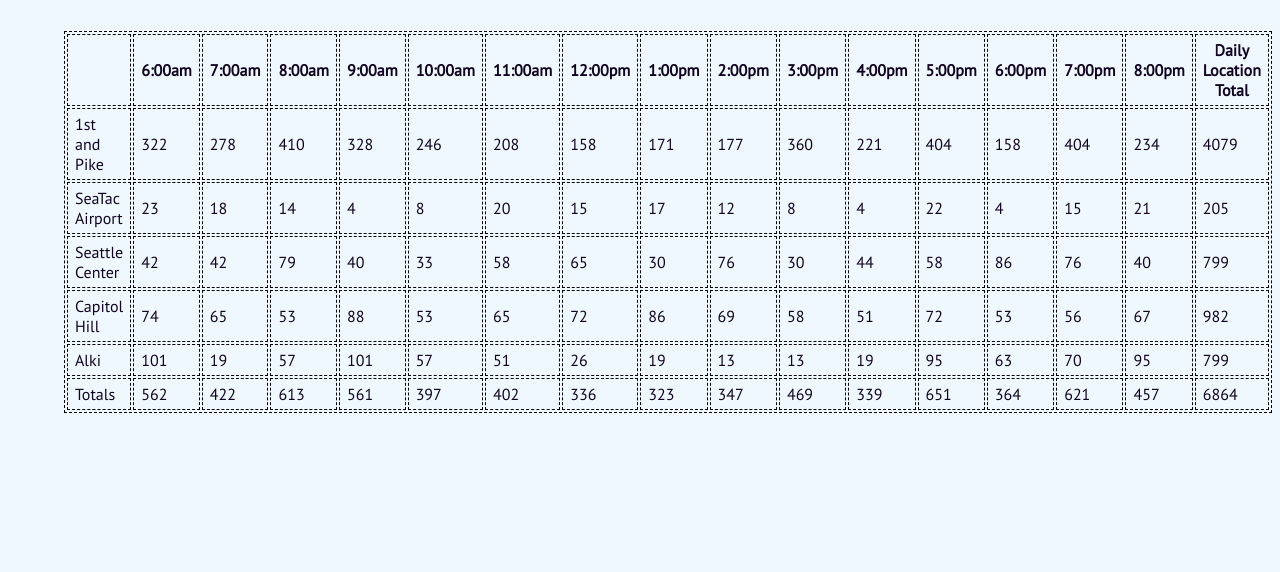
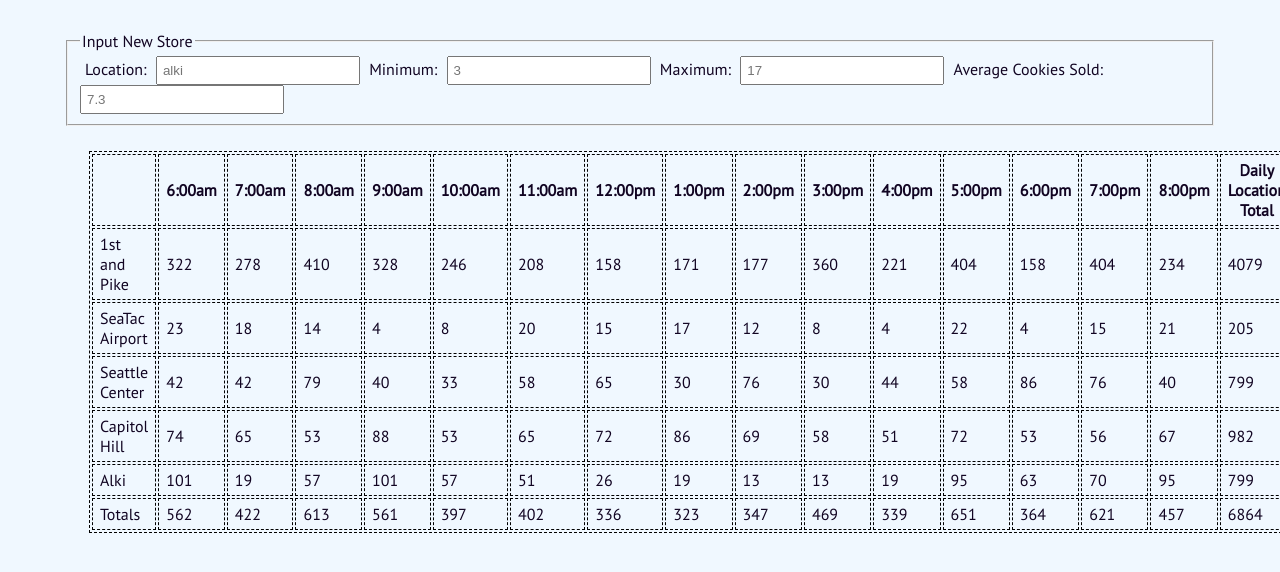
Before and after one commit to jshin83/cookie-stand, a plain HTML site: page sales.html in a window 1280 px wide. Shown: the part 186-758 px from the top of the page. Drawn offline with Linux system fonts and the light colour scheme; a web font is replaced by a local one.

Commit message:
added input fields and css

```diff
--- a/css/style.css
+++ b/css/style.css
@@ -47,7 +47,16 @@
   font-style: italic;
 }
 
-ul, h3, div, ol, p {
+input {
+  padding: 5px;
+  width: 190px;
+}
+
+label {
+  margin: 5px;
+}
+
+ul, h3, div, ol, p, fieldset {
   font-family: 'PT Sans', sans-serif;
   font-size: 16px;
   color: rgb(17, 4, 34);
@@ -55,6 +64,7 @@
 
 table, th, td {
   border: 1px dashed black;
+  margin: 25px;
 }
 
 th, td {
--- a/js/app.js
+++ b/js/app.js
@@ -20,30 +20,17 @@
   allStores.push(this);
 }
 
-// create location instances
-new Store('1st and Pike', 23, 65, 6.3);
-new Store ('SeaTac Airport', 3, 24, 1.2);
-new Store('Seattle Center', 11, 38, 2.3);
-new Store('Capitol Hill', 20, 38, 2.3);
-new Store('Alki', 2, 16, 6.3);
+// function that capitalizes first letter of each word - adapted from w3resource
+Store.prototype.capitalizeFirstLetter = function() {
+  this.location = this.location.toLowerCase();
+  this.location = this.location.split(' ');
+  for(var i = 0; i < this.location.length; i++){
+    this.location[i] = this.location[i].charAt(0).toUpperCase() + this.location[i].slice(1);
+  }
+  return this.location.join(' ');
+};
 
-// populate store hours array
-for (let i = 6; i <= 20; i ++) {
-  storeHours.push(processTime(i));
-}
-
-// populate customersPerHour and cookiesSoldHourly arrays, total cookies property for object
-for (let storeIndex = 0; storeIndex < allStores.length; storeIndex++) {
-  // initialize sum to zero, or reset to zero for store object
-  storeCookieSum = 0;
-  for (let i = 0; i < 15; i ++) {
-    addCustomersAndCookies(allStores[storeIndex], i);
-  }
-  // populate totalCookies for object
-  allStores[storeIndex].totalCookies = storeCookieSum;
-  totalCookieSum += storeCookieSum;
-}
-
+// adds object information to table
 Store.prototype.render = function() {
   // make table row
   var trElement = document.createElement('tr');
@@ -65,14 +52,12 @@
   tbdy.appendChild(trElement);
 };
 
-// wrapper function
-displayData();
-
 // creates table, calls render for each object in store array
 function displayData() {
   createTable();
   // call render on all stores
   for(let i = 0; i < allStores.length; i++) {
+    //allStores[i].capitalizeFirstLetter();
     allStores[i].render();
   }
   // create row of totals and display onto Table
@@ -153,3 +138,30 @@
     return time + ':00am';
   }
 }
+
+// create location instances
+new Store('1st and Pike', 23, 65, 6.3);
+new Store ('SeaTac Airport', 3, 24, 1.2);
+new Store('Seattle Center', 11, 38, 2.3);
+new Store('Capitol Hill', 20, 38, 2.3);
+new Store('Alki', 2, 16, 6.3);
+
+// populate store hours array
+for (let i = 6; i <= 20; i ++) {
+  storeHours.push(processTime(i));
+}
+
+// populate customersPerHour and cookiesSoldHourly arrays, total cookies property for object
+for (let storeIndex = 0; storeIndex < allStores.length; storeIndex++) {
+  // initialize sum to zero, or reset to zero for store object
+  storeCookieSum = 0;
+  for (let i = 0; i < 15; i ++) {
+    addCustomersAndCookies(allStores[storeIndex], i);
+  }
+  // populate totalCookies for object
+  allStores[storeIndex].totalCookies = storeCookieSum;
+  totalCookieSum += storeCookieSum;
+}
+
+// wrapper function to render table onto page
+displayData();
--- a/sales.html
+++ b/sales.html
@@ -3,24 +3,34 @@
 <html>
   <head>
     <title>Salmon Cookies</title>
-    <link href="https://fonts.googleapis.com/css?family=Germania+One|PT+Sans|Cedarville+Cursive" rel="stylesheet">
-    <link rel="stylesheet" type="text/css" href="./css/style.css">
+    <link href = "https://fonts.googleapis.com/css?family=Germania+One|PT+Sans|Cedarville+Cursive" rel = "stylesheet">
+    <link rel = "stylesheet" type = "text/css" href = "./css/style.css">
   </head>
   <body>
+    <header>
+      <h1 class = "main">Sales of Salmon Cookies</h1>
+    </header>
     <main>
-      <header>
-        <h1 class = 'main'>Sales of Salmon Cookies</h1>
-      </header>
+      <fieldset>
+        <legend>Input New Store</legend>
+        <label for = "location">Location: </label>
+        <input name = "location" type = "text" placeholder = "alki" required>
 
+        <label for = "minimum">Minimum: </label>
+        <input name = "minimum" type = "text" placeholder = "3" required>
 
-      <div id = 'hidden'>
+        <label for = "location">Maximum: </label>
+        <input name = "maximum" type = "text" placeholder = "17" required>
 
+        <label for = "averageCookies">Average Cookies Sold: </label>
+        <input name = "averageCookies" type = "text" placeholder = "7.3" required>
+      </fieldset>
+
+      <div id = "hidden">
       </div>
-
-
     </main>
     <footer>
     </footer>
-    <script src="./js/app.js"></script>
+    <script src = "./js/app.js"></script>
   </body>
 </html>
```
